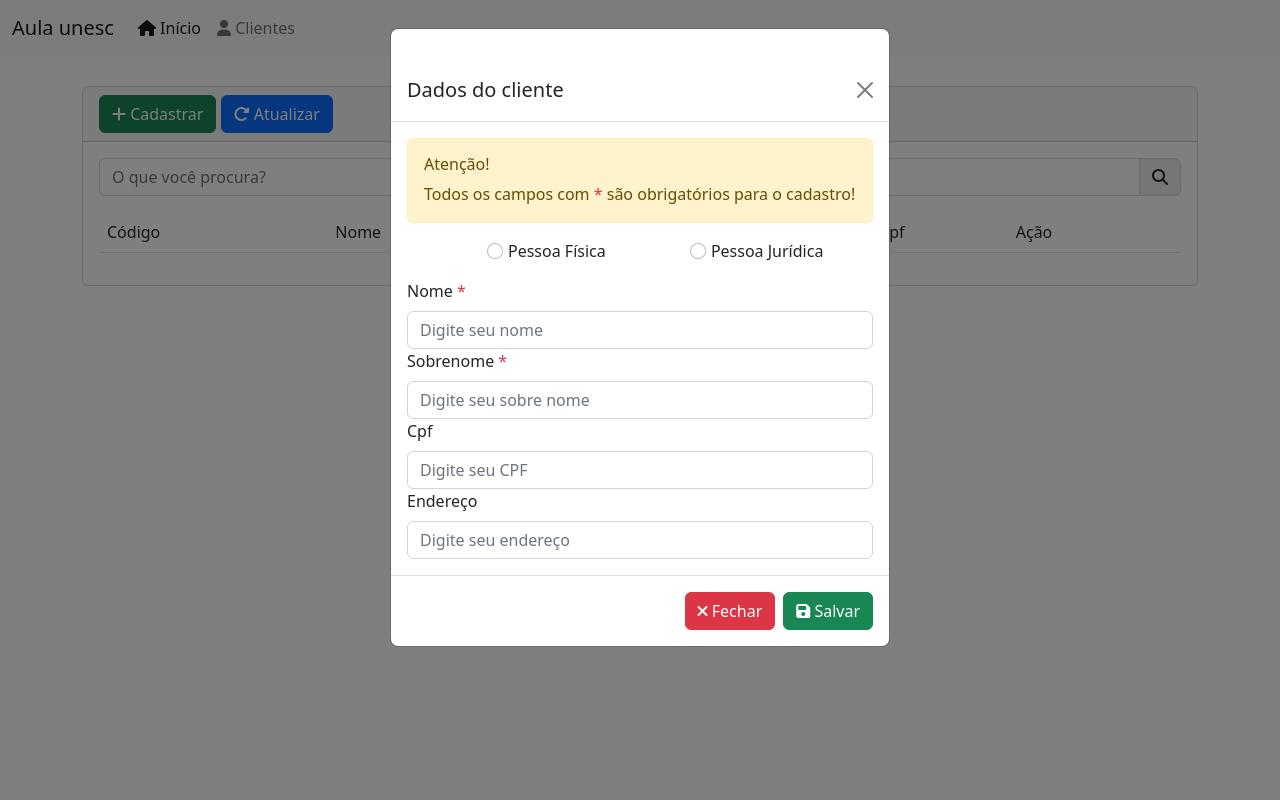
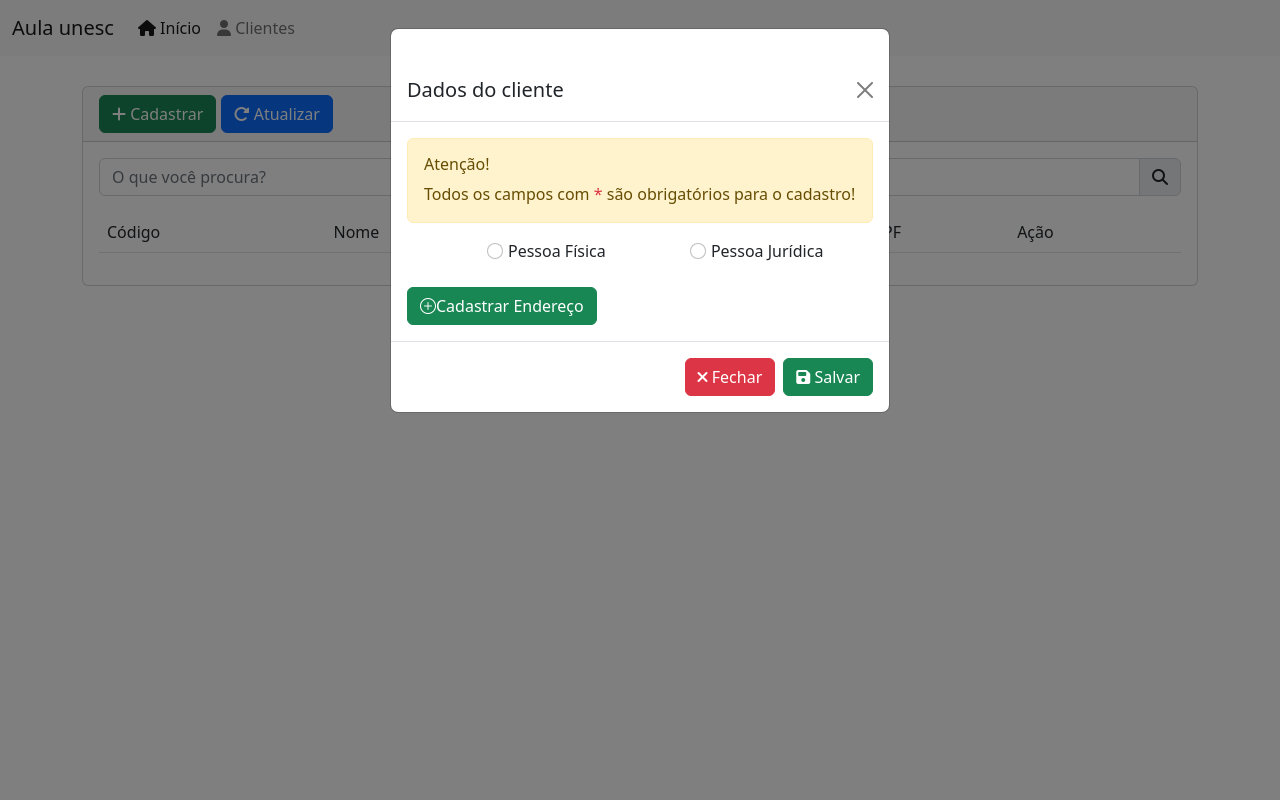
Before and after one commit to ViniRdS/Trabalho_CRUD_Endereco, a PHP site: page /listaclientes.php in a window 1280 px wide, after a click on "Cadastrar". Run offline with PHP 8.4, Linux system fonts and the light colour scheme; data that the repository does not hold is empty; some libraries are stand-ins or nearby versions.

Commit message:
arrumando os campos cadastrar e adicionando o adicionar endereço

```diff
--- a/front-end-main-master/public/css/estilo.css
+++ b/front-end-main-master/public/css/estilo.css
@@ -7,6 +7,7 @@
 }
 #idcliente, #id, #acao, .esconder{
     visibility: hidden;
+
 }
 .exibir-dialog{
     max-width: none;
--- a/front-end-main-master/public/js/cliente.js
+++ b/front-end-main-master/public/js/cliente.js
@@ -209,9 +209,128 @@ $("#cpf").inputmask({
 
 
 //const cpf = document.querySelector("#cpf");
-const exibirPf = $(".pessoaFisica")
-const exibirPj = $(".pessoaJuridico")
+const exibirNome = document.querySelector("#exibirNome")
+const exibirSobrenome = document.querySelector("#exibirSobrenome")
+const exibirCpf = document.querySelector("#exibirCpf")
+const exibirNomeFantasia = document.querySelector("#exibirNomeFantasia")
+const exibirRazaoSocial = document.querySelector("#exibirRazaoSocial")
+const exibirRg = document.querySelector("#exibirRg")
+const exibirIe = document.querySelector("#exibirIe")
+const exibirCnpj = document.querySelector("#exibirCnpj")
+const exibirDataNascimento = document.querySelector("#exibirDataNascimento")
+const exibirDataAbertura = document.querySelector("#exibirDataAbertura")
+const pf = document.getElementById('pessoaFisica');
+const pj = document.getElementById('pessoaJuridica');
+const inputs = document.querySelector('#inputs');
+pf.addEventListener('click', () => {
+    /*  exibirNomeFantasia.classList.add('esconder')
+     exibirRazaoSocial.classList.add('esconder')
+     exibirIe.classList.add('esconder')
+     exibirCnpj.classList.add('esconder')
+     exibirDataAbertura.classList.add('esconder')
+     exibirNome.classList.remove('esconder')
+     exibirSobrenome.classList.remove('esconder')
+     exibirCpf.classList.remove('esconder')
+     exibirRg.classList.remove('esconder')
+     exibirDataNascimento.classList.remove('esconder') */
+    inputs.innerHTML = `<div class="form-group" id="exibirNome">
+    <label for="exibirNome" class="form-label">Nome <span class="text-danger"> * </span>
+    </label>
+    <input type="text" class="form-control" id="exibirNome" name="exibirNome" placeholder="Digite seu nome" required>
+</div>
+<div class="form-group" id="exibirSobrenome">
+    <label for="exibirSobrenome" class="form-label">Sobrenome <span class="text-danger"> *
+        </span> </label>
+    <input type="text" class="form-control" id="exibirSobrenome" name="exibirSobrenome" placeholder="Digite seu sobre nome" required>
+</div>
+<div class="form-group" id="exibirCpf">
+    <label for="exibirCpf" class="form-label">CPF</label>
+    <input type="text" class="form-control" id="exibirCpf" name="exibirCpf" placeholder="Digite seu CPF">
+</div>
 
-if (document.getElementById('pessoaFisica').value == true) {
-    exibirPj.addClass = 'esconder'
-}
+<div class="form-group" id="exibirRg">
+<label for="exibirRg" class="form-label">RG</label>
+<input type="text" class="form-control" id="exibirRg" name="exibirRg">
+</div>
+
+<div class="form-group" id="exibirDataNascimento">
+<label for="exibirDataNascimento" class="form-label">Data de Nascimento</label>
+<input type="date" class="form-control" id="exibirDataNascimento" name="exibirDataNascimento" >
+</div>
+`
+})
+//exibirPj.classList.add('esconder')
+// exibirPf.classList.remove('esconder')
+pj.addEventListener('click', () => {
+    /* exibirNomeFantasia.classList.remove('esconder')
+    exibirRazaoSocial.classList.remove('esconder')
+    exibirIe.classList.remove('esconder')
+    exibirCnpj.classList.remove('esconder')
+    exibirDataAbertura.classList.remove('esconder')
+    exibirNome.classList.add('esconder')
+    exibirSobrenome.classList.add('esconder')
+    exibirCpf.classList.add('esconder')
+    exibirRg.classList.add('esconder')
+    exibirDataNascimento.classList.add('esconder') */
+    inputs.innerHTML = `
+
+<div class="form-group" id="exibirNomeFantasia">
+<label for="exibirNomeFantasia" class="form-label">Nome Fantasia
+</label>
+<input type="text" class="form-control" id="exibirNomeFantasia" name="exibirNomeFantasia" >
+</div>
+<div class="form-group" id="exibirRazaoSocial">
+<label for="exibirRazaoSocial" class="form-label">Razão Social</label>
+<input type="text" class="form-control" id="exibirRazaoSocial" name="exibirRazaoSocial">
+</div>
+<div class="form-group" id="exibirIe">
+<label for="exibirIe" class="form-label">IE</label>
+<input type="text" class="form-control" id="exibirIe" name="exibirIe" >
+</div>
+
+<div class="form-group" id="exibirCnpj">
+<label for="exibirCnpj" class="form-label">CNPJ</label>
+<input type="text" class="form-control" id="exibirCnpj" name="exibirCnpj">
+</div>
+
+<div class="form-group" id="exibirDataAbertura">
+<label for="exibirDataAbertura" class="form-label">Data de Abertura</label>
+<input type="date" class="form-control" id="exibirDataAbertura" name="exibirDataAbertura" >
+</div>`
+})
+//exibirPf.classList.add('esconder')
+// exibirPj.classList.remove('esconder')
+
+// exibirPf.classList.add('esconder')
+//exibirPj.classList.add('esconder')
+
+
+
+const adcEndereco = document.querySelector("#adicionarEndereco");
+const divBtnEndereco = document.querySelector('#divBtnEndereco')
+adcEndereco.addEventListener('click', () => {
+    //const voltarX = document.querySelector("#voltarX").classList.add('esconder');
+    //const voltarBtn = document.querySelector("#voltarBtn").classList.add('esconder');
+    divBtnEndereco.innerHTML = ` <button type="button" id="voltarBtn" class="btn btn-secondary" data-bs-target="#cadastrocliente" data-bs-toggle="modal" >Close</button>
+        <button type="button" class="btn btn-success">Salvar</button>`
+})
+const adcExibirEndereco = document.querySelector('#ExibirCadastroEndereco')
+adcExibirEndereco.addEventListener('click', function () {
+    // const voltarX = document.querySelector("#voltarX").classList.remove('esconder');
+    //const voltarBtn = document.querySelector("#voltarBtn").classList.remove('esconder');
+    divBtnEndereco.innerHTML = ` <button type="button" id="voltarBtn" class="btn btn-secondary" data-bs-target="#exibirModal" data-bs-toggle="modal" >Close</button>
+        <button type="button" class="btn btn-success">Salvar</button>`
+})
+
+const fechar = document.querySelector('#fechar');
+fechar.addEventListener('click', () => {
+
+    inputs.innerHTML = ``
+
+})
+
+/*
+adcEndereco.addEventListener('click', function() {
+    voltarX.innerHTML = `<button type="button" class="btn btn-secondary" data-bs-target="#cadastrocliente" data-bs-toggle="modal" id="voltarBtn">Close</button>`
+    voltarBtn.innerHTML = `<button type="button" class="btn btn-secondary" data-bs-target="#cadastrocliente" data-bs-toggle="modal" id="voltarBtn">Close</button>`
+})*/
--- a/front-end-main-master/public/listaclientes.php
+++ b/front-end-main-master/public/listaclientes.php
@@ -27,7 +27,7 @@
                         </a>
                     </li>
                     <li class="nav-item">
-                        <a class="nav-link" href="cliente.php">
+                        <a class="nav-link" href="listaclientes.php">
                             <i class="fa-solid fa-user"> </i> Clientes
                         </a>
                     </li>
@@ -72,38 +72,22 @@
                         <div class="row">
                             <div class="col-12">
                                 <div class="mb-3 form-check div-radio">
-                                    <input type="radio" class="form-check-input" name="pessoa" id="pessoaFisica" value="pessoaFisica">
+                                    <input type="radio" class="form-check-input" name="pessoa" id="pessoaFisica">
                                     <label class="form-check-label" for="pessoaFisica">Pessoa Física</label>
                                 </div>
                                 <div class="mb-3 form-check div-radio">
-                                    <input type="radio" class="form-check-input" name="pessoa" id="pessoaJuridica" value="pessoaJuridica">
+                                    <input type="radio" class="form-check-input" name="pessoa" id="pessoaJuridica">
                                     <label class="form-check-label" for="pessoaJuridica">Pessoa Jurídica</label>
                                 </div>
+                                <div id="inputs">
 
-                                <div class="form-group">
-                                    <label for="nome" class="form-label">Nome <span class="text-danger"> * </span>
-                                    </label>
-                                    <input type="text" class="form-control" id="nome" name="nome" placeholder="Digite seu nome" required>
-                                </div>
-                                <div class="form-group">
-                                    <label for="sobrenome" class="form-label">Sobrenome <span class="text-danger"> *
-                                        </span> </label>
-                                    <input type="text" class="form-control" id="sobrenome" name="sobrenome" placeholder="Digite seu sobre nome" required>
-                                </div>
-                                <div class="form-group">
-                                    <label for="cpf" class="form-label">Cpf</label>
-                                    <input type="text" class="form-control" id="cpf" name="cpf" placeholder="Digite seu CPF">
-                                </div>
-                                <div class="form-group">
-                                    <label for="cpf" class="form-label">Endereço</label>
-                                    <input type="text" class="form-control" id="endereco" name="endereco" placeholder="Digite seu endereço">
                                 </div>
                             </div>
                         </div>
-
+                        <button type="button" id="adicionarEndereco" class="btn btn-success mt-2" data-bs-toggle="modal" data-bs-target="#cadasdroEnderecoModal"><i class="bi bi-plus-circle"></i>Cadastrar Endereço</button>
                     </div>
                     <div class="modal-footer">
-                        <button type="button" class="btn btn-danger" data-bs-dismiss="modal">
+                        <button type="button" class="btn btn-danger" data-bs-dismiss="modal" id="fechar">
                             <i class="fa-solid fa-xmark"> </i> Fechar
                         </button>
                         <button id="btnsalvar" type="button" class="btn btn-success">
@@ -126,11 +110,11 @@
                     <div class="row">
                         <div class="col-12">
                             <div class="mb-3 form-check div-radio">
-                                <input type="radio" class="form-check-input" name="pessoa" id="pessoaFisica" value="pessoaFisica" disabled>
+                                <input type="radio" class="form-check-input" name="pessoa" id="pessoaFisica" disabled>
                                 <label class="form-check-label" for="pessoaFisica">Pessoa Física</label>
                             </div>
                             <div class="mb-3 form-check div-radio">
-                                <input type="radio" class="form-check-input" name="pessoa" id="pessoaJuridica" value="pessoaJuridica" disabled>
+                                <input type="radio" class="form-check-input" name="pessoa" id="pessoaJuridica" disabled>
                                 <label class="form-check-label" for="pessoaJuridica">Pessoa Jurídica</label>
                             </div>
 
@@ -144,7 +128,7 @@
                                 </label>
                                 <input type="text" class="form-control" id="exibirNomeFantasia" name="exibirNomeFantasia" disabled>
                             </div>
-                            <div class="form-group pessoaFisica" >
+                            <div class="form-group pessoaFisica">
                                 <label for="exibirSobrenome" class="form-label">Sobrenome</label>
                                 <input type="text" class="form-control" id="exibirSobrenome" name="exibirSobrenome" disabled>
                             </div>
@@ -176,7 +160,7 @@
                                 <label for="exibirDataAbertura" class="form-label">Data de Abertura</label>
                                 <input type="date" class="form-control" id="exibirDataAbertura" name="exibirDataAbertura" disabled>
                             </div>
-                            <button type="button" class="btn btn-success mt-2" data-bs-toggle="modal" data-bs-target="#cadasdroEnderecoModal"><i class="bi bi-plus-circle"></i></button>
+                            <button type="button" id="ExibirCadastroEndereco" class="btn btn-success mt-2" data-bs-toggle="modal" data-bs-target="#cadasdroEnderecoModal"><i class="bi bi-plus-circle"></i>Cadastrar Endereço</button>
                             <table class="table">
                                 <thead>
                                     <tr>
@@ -212,7 +196,7 @@
             <div class="modal-content">
                 <div class="modal-header">
                     <h1 class="modal-title fs-5" id="cadasdroEnderecoModalLabel">Cadastrar Endereço</h1>
-                    <button type="button" class="btn-close" data-bs-target="#exibirModal" data-bs-toggle="modal" aria-label="Close"></button>
+                    <button type="button" class="btn-close" data-bs-target="#exibirModal" data-bs-toggle="modal" aria-label="Close" id="voltarX"></button>
                 </div>
                 <div class="modal-body">
                     <div class="form-group">
@@ -226,25 +210,23 @@
                         </div>
                         <div class="form-group">
                             <label for="bairro" class="form-label">Bairro</label>
-                                <input type="text" class="form-control" id="bairro" name="bairro" >
+                            <input type="text" class="form-control" id="bairro" name="bairro">
                         </div>
                         <div class="form-group">
                             <label for="cidade" class="form-label">Cidade</label>
-                                <input type="text" class="form-control" id="cidade" name="cidade" >
+                            <input type="text" class="form-control" id="cidade" name="cidade">
                         </div>
                         <div class="form-group">
                             <label for="uf" class="form-label">UF</label>
-                                <input type="text" class="form-control" id="uf" name="uf" >
+                            <input type="text" class="form-control" id="uf" name="uf">
                         </div>
                         <div class="form-group">
                             <label for="ibge" class="form-label">IBGE</label>
-                                <input type="text" class="form-control" id="ibge" name="ibge" >
+                            <input type="text" class="form-control" id="ibge" name="ibge">
                         </div>
                     </div>
                 </div>
-                <div class="modal-footer">
-                    <button type="button" class="btn btn-secondary" data-bs-target="#exibirModal" data-bs-toggle="modal">Close</button>
-                    <button type="button" class="btn btn-success">Salvar</button>
+                <div class="modal-footer" id="divBtnEndereco">
                 </div>
             </div>
         </div>
@@ -280,7 +262,7 @@
                                         <td>Código</td>
                                         <td>Nome</td>
                                         <td>Sobrenome</td>
-                                        <td>Cpf</td>
+                                        <td>CPF</td>
                                         <td>Ação</td>
                                     </tr>
                                 </thead>
```
Lines whose indentation alone changed are shown as unchanged.
